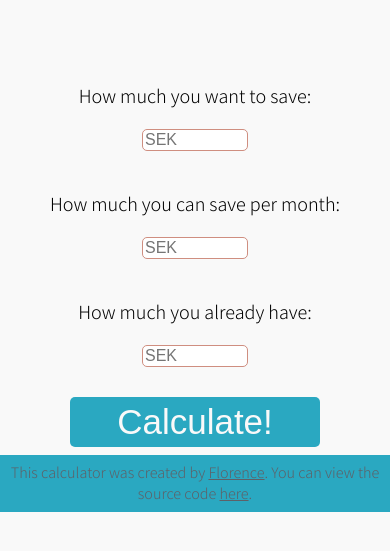
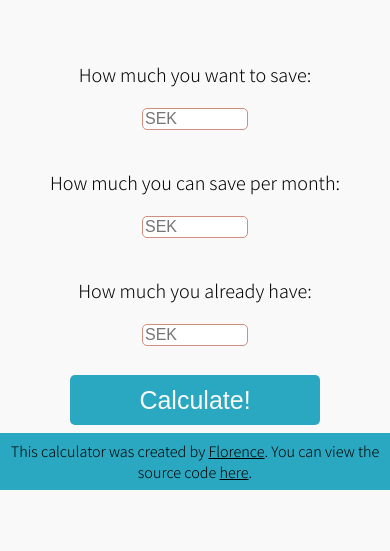
Before and after one commit to florenceafo/savings-calc, a plain HTML site: page index.html in a window 390 px wide. Shown: the part 61-612 px from the top of the page. Drawn offline with Linux system fonts and the light colour scheme.

Commit message:
changes for mobile display

```diff
--- a/style.css
+++ b/style.css
@@ -16,14 +16,18 @@ h1 {
 	color: grey;
 }
 .result {
-	height: 20px;
 	font-size: 25px;
+	display: block;
+}
+.timeTake {
+	margin-bottom: 5px;
 }
 form:first-child {
-	padding-top: 3%;
+	padding-top: 10px;
 }
 form {
 	margin: auto;
+	position: relative;
 }
 .input {
 	padding: 10px 0 10px 0;
@@ -54,7 +58,7 @@ button {
 	height: 50px;
 	width: 250px;
 	color: #f9f9f9;
-	font-size: 35px;
+	font-size: 25px;
 	border-radius: 5px;
 	border: 0;
 	margin-top: 5%;
@@ -64,11 +68,12 @@ button, footer {
 }
 footer {
 	margin-top: 2%;
+	margin-bottom: 0;
 	padding-top: 2%;
 	padding-bottom: 2%;
 }
 footer, footer a {
-	color: #5e6168;
+	color: #000000;
 }
 footer a:hover {
 	color: #f9f9f9;
```
